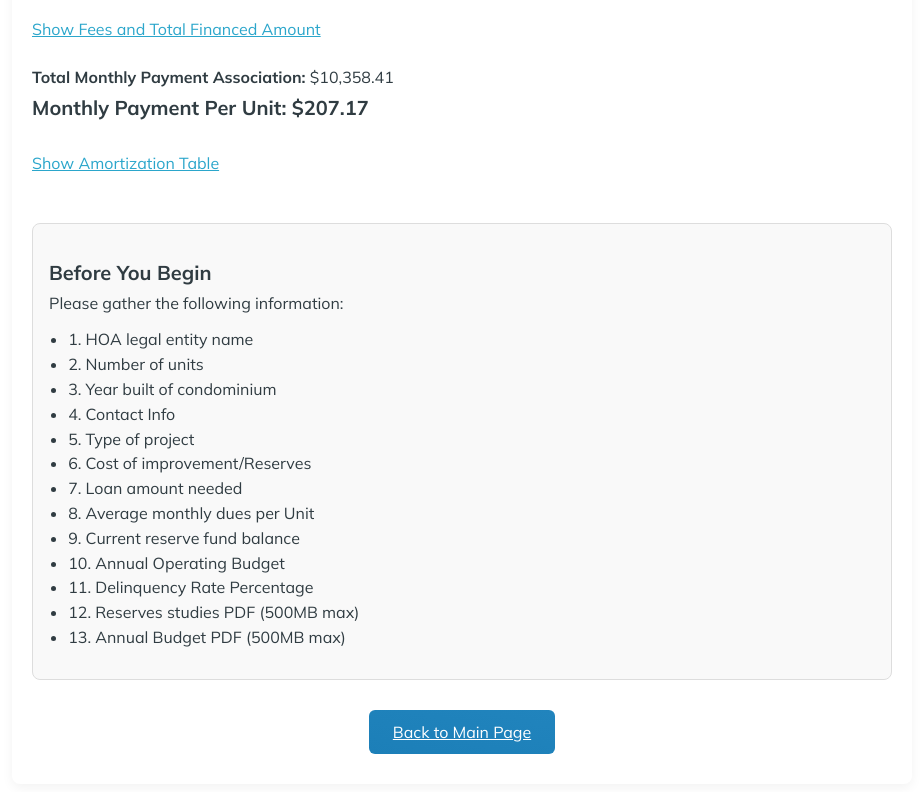
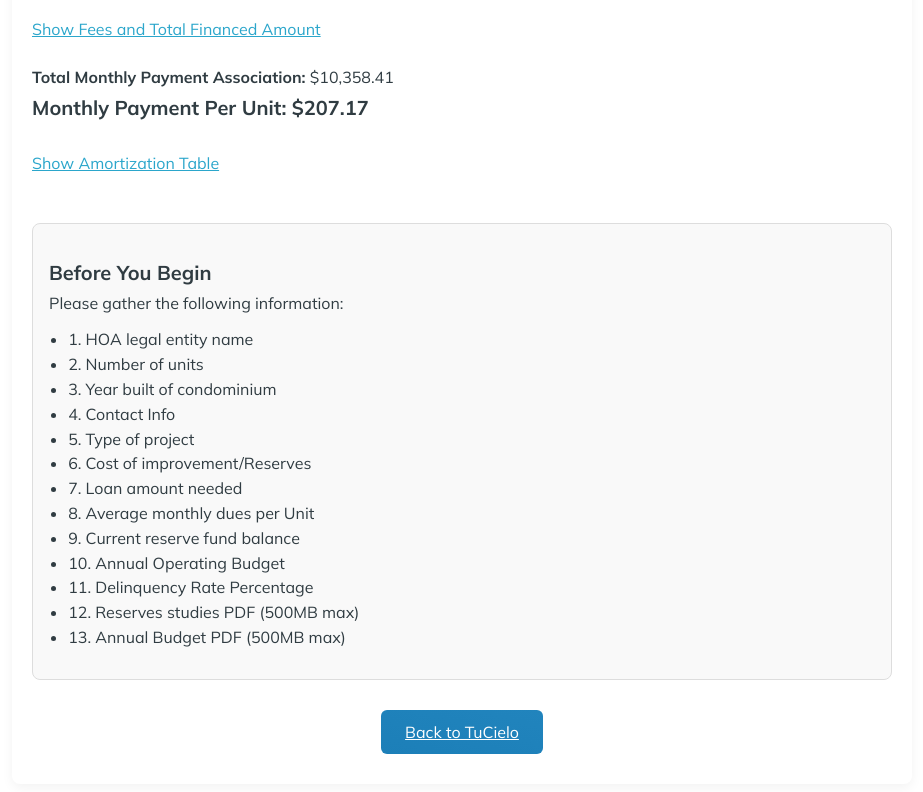
Before and after one commit to MetaCapFin/tu-cielo-site, a React (Create React App) app: page /contractor-proposal-tool in a window 1280 px wide. Shown: the part 592-1384 px from the top of the page, without its empty margins (178-1101 px from the left). Built offline with nearby package versions, Linux system fonts and the light colour scheme.

Commit message:
Update contractor-proposal-tool.jsx

```diff
--- a/src/contractor-proposal-tool.jsx
+++ b/src/contractor-proposal-tool.jsx
@@ -166,7 +166,7 @@ function TuCieloCalculator() {
         className="back-to-main"
         onClick={() => window.location.href = '/'}
       >
-        Back to Main Page
+        Back to TuCielo
       </button>
 
     </div>
```
